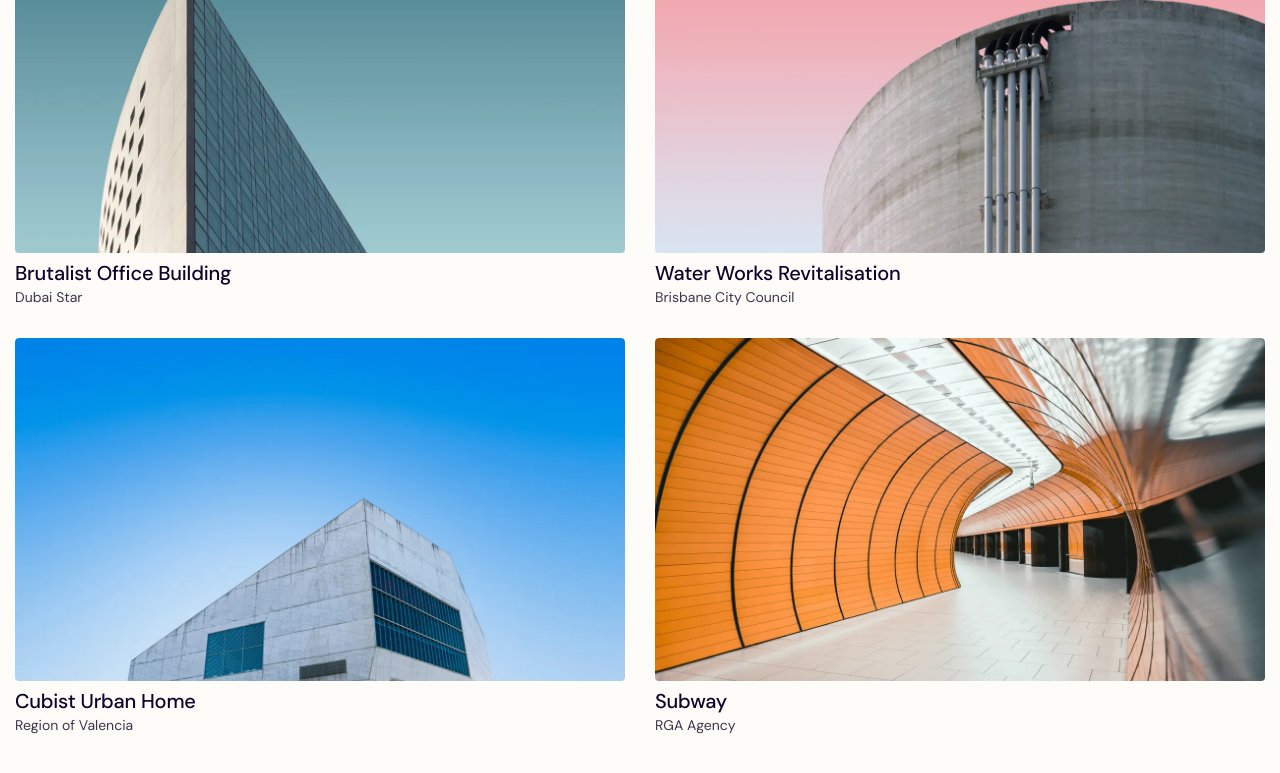
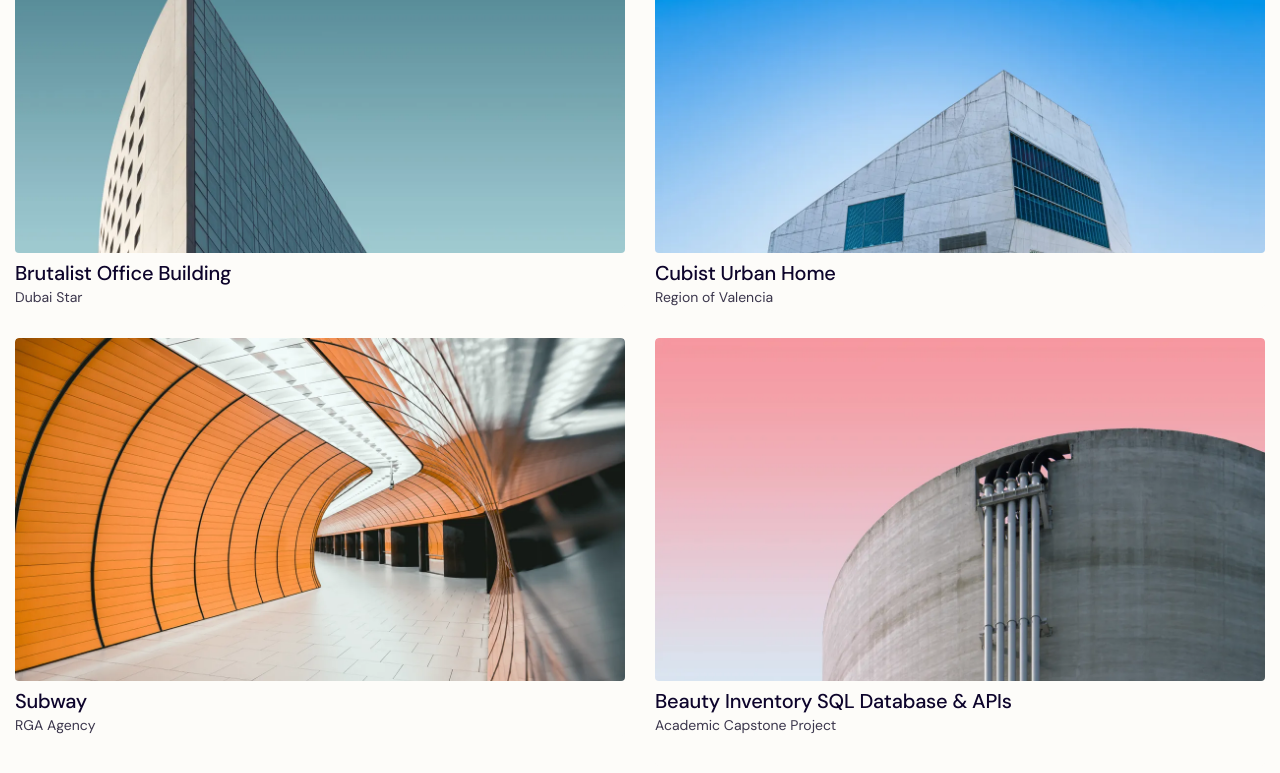
Before and after one commit to inaya-r/inaya-r.github.io, a Jekyll site: the page built from pages/home.md, in a window 1280 px wide and 900 px high, scrolled down 495 px. Shown: the top 773 px of the window. Built offline with Jekyll 4.4.1, drawn with Linux system fonts in a browser that asks for light colours; some of the changed lines change nothing that is shown.

Commit message:
adding beauty inventory project

```diff
--- a/collections/_projects/project-1.md
+++ b/collections/_projects/project-1.md
@@ -1,16 +1,16 @@
 ---
 layout: project # alternative layouts: project, project-left, project-right, project-top
-title: "Water Works Revitalisation"
-description: "Breathing new life into old industrial estates"
-date: 2018-12-20
-weight: 3
+title: "Beauty Inventory SQL Database & APIs"
+description: "Inventory and supplier management system for a beauty & personal care company"
+date: 2024-12-15
+weight: 1
 thumbnail: "/assets/images/gen/projects/project-2-1-thumbnail.webp"
 image: "/assets/images/gen/projects/project-2-1.webp"
-categories: ["Development"]
-client: "Brisbane City Council"
-role: "Building Designer"
+categories: ["Backend", "APIs", "SQL"]
+client: "Academic Capstone Project"
+role: "Database Designer & Java Developer"
 gallery:
-  - image: "/assets/images/gen/projects/project-2-1.webp"
+  - image: "assets/images/beauty_inventory/beauty_inv_schema.png"
   - image: "/assets/images/gen/projects/project-2-2.webp"
   - image: "/assets/images/gen/projects/project-2-5.webp"
   - image: "/assets/images/gen/projects/project-2-4.webp"
@@ -18,8 +18,14 @@
   - image: "/assets/images/gen/projects/project-2-6.webp"
 ---
 
-Architecture is both the process and the product of planning, designing, and constructing buildings or other structures.Architectural works, in the material form of buildings, are often perceived as cultural symbols and as works of art.
+A full walkthrough of this project is available in the presentation below:
 
-The practice, which began in the prehistoric era, has been used as a way of expressing culture for civilizations on all seven continents.
-
-Architecture began as rural, oral vernacular architecture that developed from trial and error to successful replication. Ancient urban architecture was preoccupied with building religious structures and buildings symbolizing the political power of rulers until Greek and Roman architecture shifted focus to civic virtues.
+{% raw %}
+<iframe
+  src="https://www.canva.com/design/DAGiCmDbReg/AI_ztgZWLJ7URiEOCttewA/view"
+  width="800"
+  height="450"
+  frameborder="0"
+  allowfullscreen>
+</iframe>
+{% endraw %}
```
